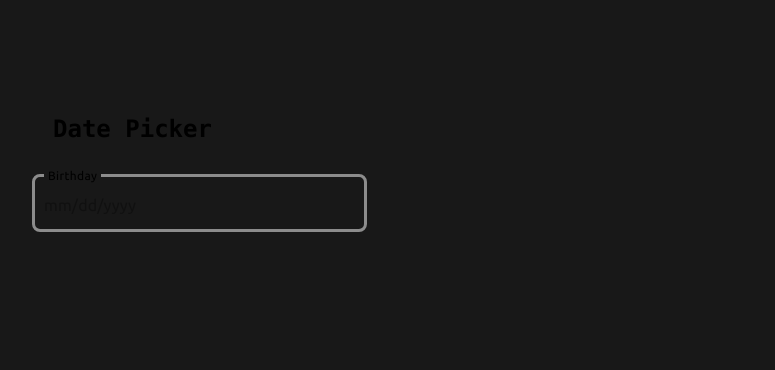
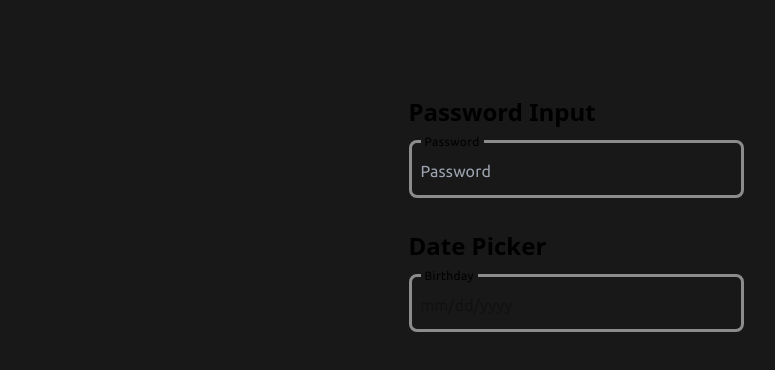
Before and after one commit to jlee-3/aha-exam, a Next.js app: page / in a window 1280 px wide. Shown: the top 370 px of the page, without its empty margins (64-839 px from the left). Built offline with nearby package versions, Linux system fonts and the light colour scheme.

Commit message:
feat(password): setup basic formatting

```diff
--- a/src/app/page.tsx
+++ b/src/app/page.tsx
@@ -1,23 +1,22 @@
 'use client';
 
 import { useState } from 'react';
+import PasswordInput from './password-input';
 import DateInput from './date-input';
 
 export default function Home() {
   const [showDatePicker, setShowDatePicker] = useState(false);
 
   return (
-    <main className="flex min-h-screen flex-col p-24 bg-greyscale-bg-dark">
-      <div className="z-10 w-full max-w-5xl items-center justify-between font-mono text-sm lg:flex">
-        <button
-          onClick={() => setShowDatePicker(!showDatePicker)}
-          className="group rounded-lg border border-transparent px-5 py-4 transition-colors hover:border-gray-300 hover:bg-gray-100 hover:dark:border-neutral-700 hover:dark:bg-neutral-800/30"
-        >
-          <h2 className={`mb-3 text-2xl font-semibold`}>Date Picker</h2>
-        </button>
+    <main className="flex min-h-screen flex-col items-center p-24 bg-greyscale-bg-dark">
+      <div className="mb-8">
+        <h2 className={`mb-3 text-2xl font-semibold`}>Password Input</h2>
+        <PasswordInput label={'Password'} />
       </div>
-
-      <DateInput label={'Birthday'} />
+      <div className="mb-8">
+        <h2 className={`mb-3 text-2xl font-semibold`}>Date Picker</h2>
+        <DateInput label={'Birthday'} />
+      </div>
     </main>
   );
 }
--- /dev/null
+++ b/src/app/password-input.tsx
@@ -0,0 +1,46 @@
+import { useState } from 'react';
+
+export default function PasswordInput({ label }: { label: string }) {
+  const [showValidation, setShowValidation] = useState(false);
+  const [isInputting, setIsInputting] = useState(false);
+  const [passString, setPassString] = useState('');
+  const [inputMask, setInputMask] = useState('');
+
+  const handleInputChange = (e: any) => {
+    const input = e.target.value;
+    let savedInput;
+
+    if (input.length < passString.length) {
+      savedInput = passString.slice(0, input.length);
+    } else {
+      savedInput = passString + input.slice(-1);
+    }
+
+    setPassString(savedInput);
+    const mask = '*'.repeat(e.target.value.length);
+    setInputMask(mask);
+  };
+
+  return (
+    <div>
+      <button
+        className={`font-ubuntu relative w-[335px] outline outline-[3px] -outline-offset-[3px] rounded-lg text-left px-3 pt-[19px] pb-[15px] focus-within:outline-primary-main outline-greyscale-white-50
+        ${!isInputting && 'hover:outline-greyscale-white'}`}
+        onClick={() => setShowValidation(true)}
+      >
+        <div className="absolute z-10 -top-[7.5px] text-xs font-normal tracking-[0.4px] leading-[18px] px-1 bg-greyscale-bg-dark">
+          {label}
+        </div>
+        <input
+          className="font-normal text-base tracking-[0.15px] bg-transparent w-full focus:outline-none"
+          placeholder="Password"
+          value={inputMask}
+          onChange={handleInputChange}
+          onFocus={() => setIsInputting(true)}
+          onBlur={() => setIsInputting(false)}
+        />
+      </button>
+      {showValidation && <></>}
+    </div>
+  );
+}
```
